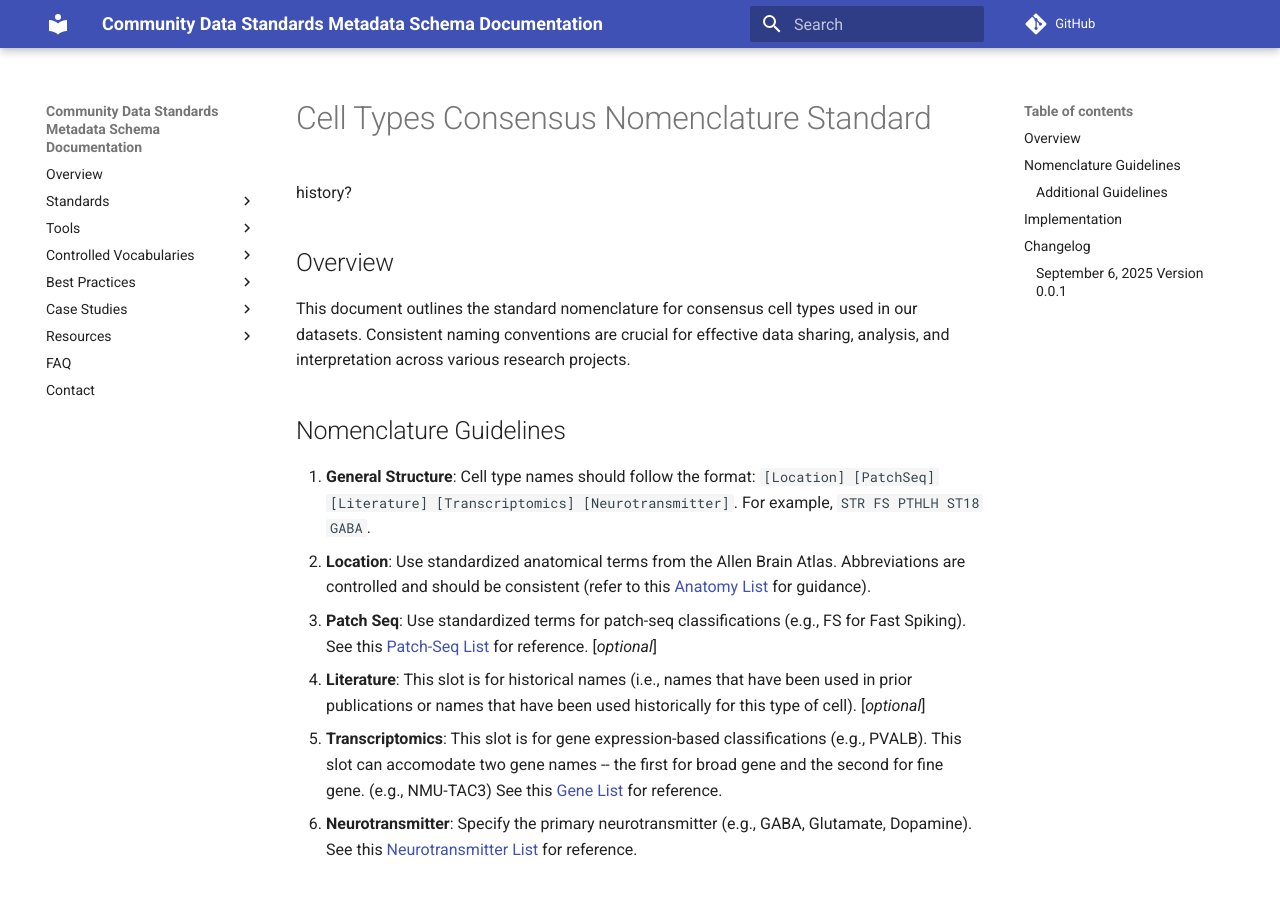
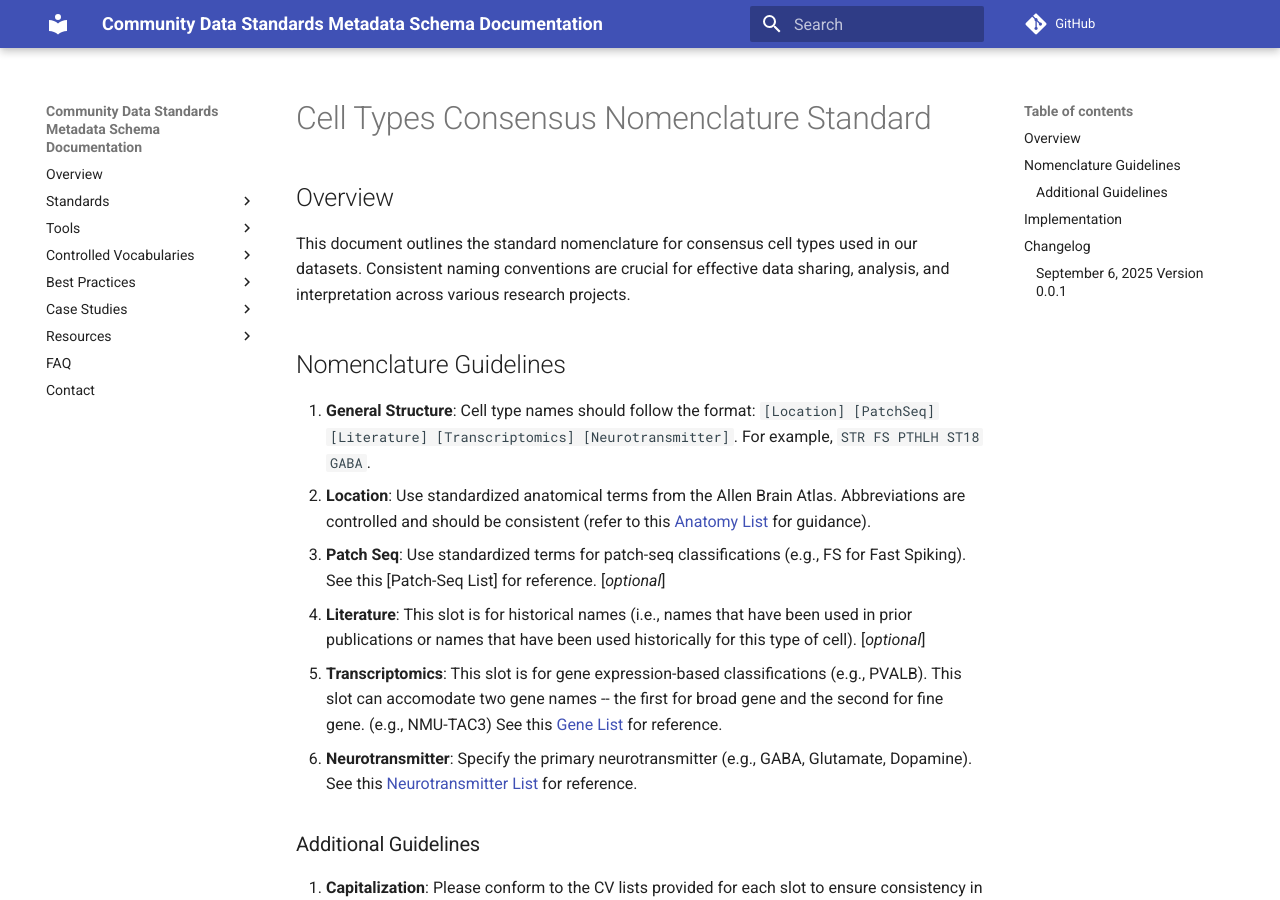
Before and after one commit to AllenInstitute/CDS-metadata-schemas, an MkDocs documentation site: the page built from docs/Standards/Metadata Standards/Cell Types Nomenclature Standard.md, in a window 1280 px wide and 900 px high. Built offline with MkDocs 1.6.1 and Material for MkDocs 9.7.7, drawn with Linux system fonts in a browser that asks for light colours.

Commit message:
updated formatting

```diff
--- a/docs/Standards/Metadata Standards/Cell Types Nomenclature Standard.md
+++ b/docs/Standards/Metadata Standards/Cell Types Nomenclature Standard.md
@@ -1,6 +1,4 @@
 # Cell Types Consensus Nomenclature Standard
-
-history?
 
 ## Overview
 
@@ -10,7 +8,7 @@ This document outlines the standard nomenclature for consensus cell types used i
 
 1. **General Structure**: Cell type names should follow the format: `[Location] [PatchSeq] [Literature] [Transcriptomics] [Neurotransmitter]`. For example, `STR FS PTHLH ST18 GABA`.
 2. **Location**: Use standardized anatomical terms from the Allen Brain Atlas. Abbreviations are controlled and should be consistent (refer to this [Anatomy List](https://alleninstitute.github.io/abc_atlas_access/_downloads/d86c2fd08499526ee8055d3d226b284a/abbreviation_list.html) for guidance).
-3. **Patch Seq**: Use standardized terms for patch-seq classifications (e.g., FS for Fast Spiking). See this [Patch-Seq List](#) for reference. [*optional*]
+3. **Patch Seq**: Use standardized terms for patch-seq classifications (e.g., FS for Fast Spiking). See this [Patch-Seq List] for reference. [*optional*]
 4. **Literature**: This slot is for historical names (i.e., names that have been used in prior publications or names that have been used historically for this type of cell). [*optional*]
 5. **Transcriptomics**: This slot is for gene expression-based classifications (e.g., PVALB). This slot can accomodate two gene names -- the first for broad gene and the second for fine gene. (e.g., NMU-TAC3) See this [Gene List](https://alleninstitute.github.io/abc_atlas_access/_downloads/d86c2fd08499526ee8055d3d226b284a/abbreviation_list.html) for reference.
 6. **Neurotransmitter**: Specify the primary neurotransmitter (e.g., GABA, Glutamate, Dopamine). See this [Neurotransmitter List](https://alleninstitute.github.io/abc_atlas_access/_downloads/d86c2fd08499526ee8055d3d226b284a/abbreviation_list.html) for reference.
```
Also changed, not shown: other parts of docs/Standards/Metadata Standards/Cell Types Nomenclature Standard.md (+1 -2 lines).
